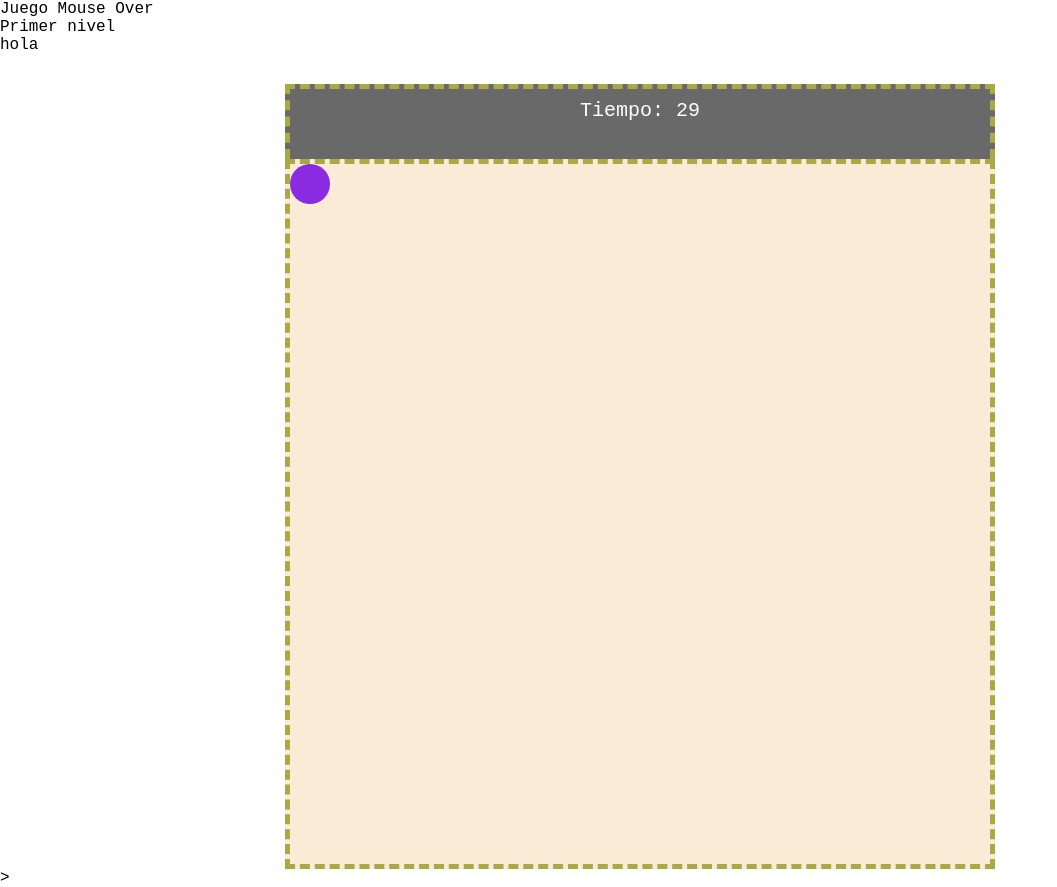
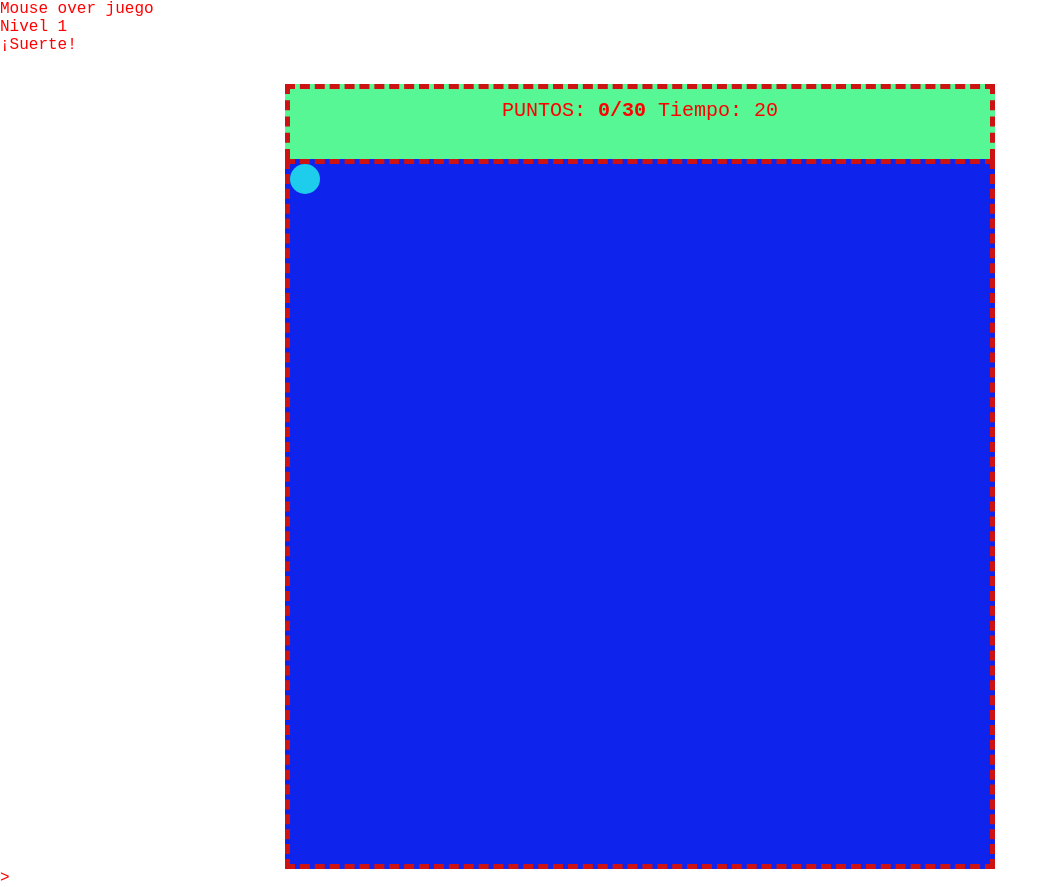
Before and after one commit to juanpablo1510/ws-algoritmos, a plain HTML site: page mouse_over_game/index.html in a window 1280 px wide. Shown: the whole page, without its empty margins (0-1057 px from the left). Drawn offline with Linux system fonts and the light colour scheme.

Commit message:
juego rediseñado

```diff
--- a/mouse_over_game/css/style.css
+++ b/mouse_over_game/css/style.css
@@ -1,4 +1,5 @@
 *{
+    color: rgb(255, 0, 0);
     padding: 0px;
     margin: 0px;
     font-family: 'Courier New', Courier, monospace;
@@ -9,24 +10,24 @@
     margin: auto;
     width: 700px;
     height: 700px;
-    background-color: antiquewhite;
-    border: 5px dashed #aa4;
+    background-color: rgb(14, 36, 236);
+    border: 5px dashed rgb(204, 18, 18);
 }
 #player{
-    background-color: blueviolet;
-    border:4px;
-    width: 40px;
-    height: 40px;
+    background-color: rgb(30, 205, 236);
+    border:3px;
+    width: 30px;
+    height: 30px;
     border-radius: 29px;
     position: absolute;
     transition: all 0.3s;
 }
 .pointer{
-    background-color: dimgrey;
+    background-color: rgb(86, 247, 148);
     height: 50px;
     margin-top: 30px;
     border-bottom: 0px;
-    color: #fff;
+    color: rgb(0, 0, 0);
     font-size: 20px;
     text-align: center;
     padding: 10px 0px;
--- a/mouse_over_game/index.html
+++ b/mouse_over_game/index.html
@@ -9,9 +9,9 @@
 </head>
 <body>
     <div class="contenedor-prueba">
-        <span>Juego Mouse Over</span>
-        <p>Primer nivel</p>
-        <p>hola</p>
+        <span>Mouse over juego</span>
+        <p>Nivel 1</p>
+        <p>¡Suerte!</p>
     </div>
     <!--Cambio para repositorio-->
     <div class="container pointer">
--- a/mouse_over_game/js/main.js
+++ b/mouse_over_game/js/main.js
@@ -6,8 +6,7 @@ var puntosObjetivo=30;
 
 function sumarPuntos(){
  puntos++;
- document.getElementById("score").innerHTML= "PUNTOS: <b>"+puntos+ "/"+puntosObjetivo+"</b>";
- let ranNum= Math.round(Math.random()*500);
+ let ranNum= Math.round(Math.random()*500); //esto sirve para que el punto no se mueva
  let ranNum2= Math.round(Math.random()*500);
  document.getElementById("player").style.marginTop=ranNum+"px";
  document.getElementById("player").style.marginLeft=ranNum+"px";
@@ -18,6 +17,7 @@ function sumarPuntos(){
 
 function restarTiempo(){
     tiempo--;
+    document.getElementById("score").innerHTML= "PUNTOS: <b>"+puntos+ "/"+puntosObjetivo+"</b>";
     document.getElementById("time").innerHTML=" Tiempo: "+tiempo+ " ";
     if(tiempo==0){
         alert("Perdiste!");
@@ -26,4 +26,4 @@ function restarTiempo(){
     }
 }
 
-setTimeout(restarTiempo,500);
+setInterval(restarTiempo,500);
```
